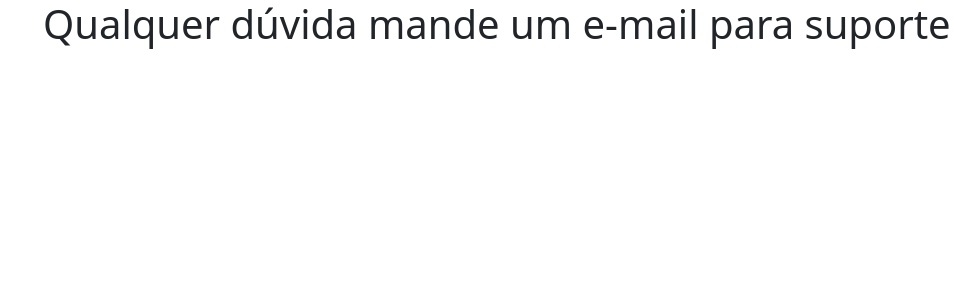
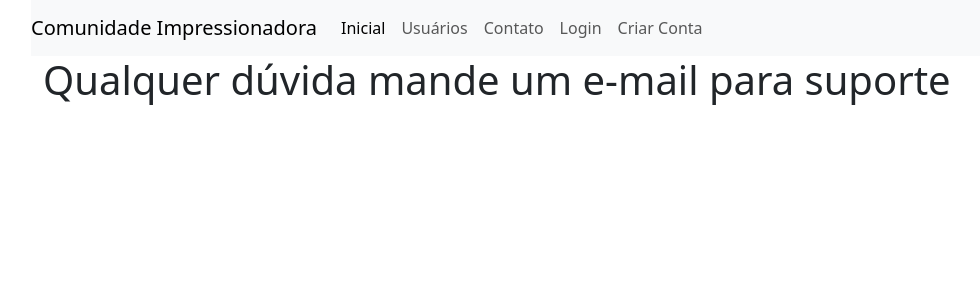
Before and after one commit to thiarly/projeto-comunidade-flask, a Flask app: page / in a window 1280 px wide. Shown: the top 300 px of the page, without its empty margins (39-1019 px from the left). Run offline with Flask 3, Linux system fonts and the light colour scheme.

Commit message:
create navbar

```diff
--- a/SiteComunidade/main.py
+++ b/SiteComunidade/main.py
@@ -1,6 +1,8 @@
 from flask import Flask, render_template
 
 app = Flask(__name__)
+
+lista_usuario = ['Thiarly', 'Luca', 'Laila', 'Clara']
 
 @app.route("/")
 def hello_world():
@@ -11,5 +13,10 @@ def hello_world():
 def contato():
     return render_template('contato.html')
 
+
+@app.route("/usuarios")
+def usuario():
+    return render_template('usuarios.html', lista_usuario=lista_usuario)
+
 if __name__ == '__main__':
     app.run(debug=True)
--- a/SiteComunidade/templates/base.html
+++ b/SiteComunidade/templates/base.html
@@ -10,6 +10,8 @@
     {% endblock %}
 </head>
 
+    {% include "navbar.html" %}
+
     {% block body %}
     {% endblock %}
 
--- /dev/null
+++ b/SiteComunidade/templates/navbar.html
@@ -0,0 +1,28 @@
+<nav class="navbar navbar-expand-lg navbar-light bg-light container">
+    <a class="navbar-brand" href="#">Comunidade Impressionadora</a>
+    <button class="navbar-toggler" type="button" data-toggle="collapse" data-target="#navbarSupportedContent" aria-controls="navbarSupportedContent" aria-expanded="false" aria-label="Toggle navigation">
+    <span class="navbar-toggler-icon"></span>
+    </button>
+    <div class="collapse navbar-collapse" id="navbarSupportedContent">
+        <ul class="navbar-nav mr-auto">
+            <li class="nav-item">
+                <a class="nav-link active" aria-current="page" href="#">Inicial</a>
+            </li>
+            <li class="nav-item">
+                <a class="nav-link" href="#">Usuários</a>
+            </li>
+            <li class="nav-item">
+                <a class="nav-link" href="#">Contato</a>
+            </li>
+        </ul>
+        <ul class="d-flex navbar-nav">
+            <li class="nav-item">
+                <a class="nav-link" href="#">Login</a>
+            </li>
+            <li class="nav-item">
+                <a class="nav-link" href="#">Criar Conta</a>
+            </li>
+        </ul>
+
+    </div>
+</nav>
```
Also changed, not shown: SiteComunidade/templates/usuarios.html (added, +13 -0 lines), SiteComunidade/soma.py (deleted).
